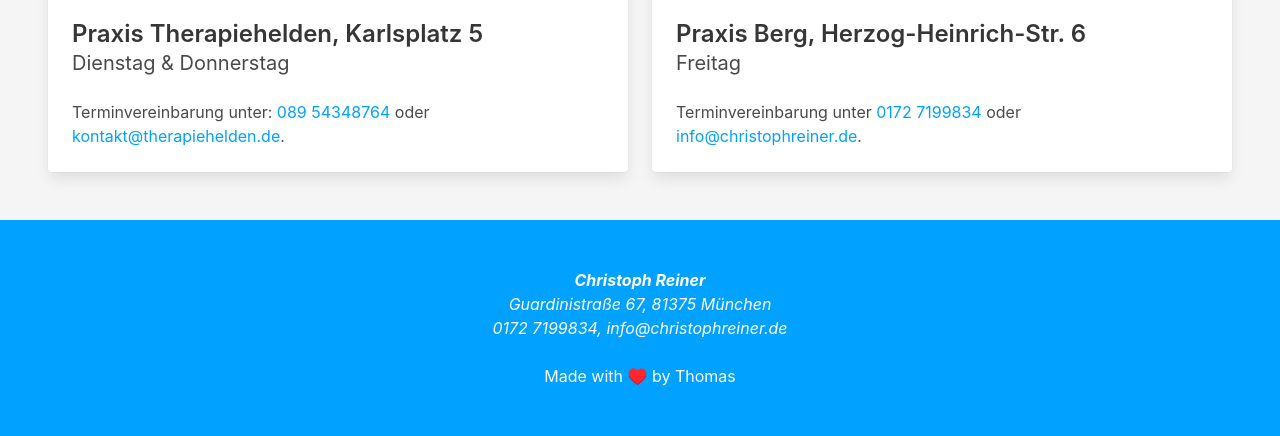
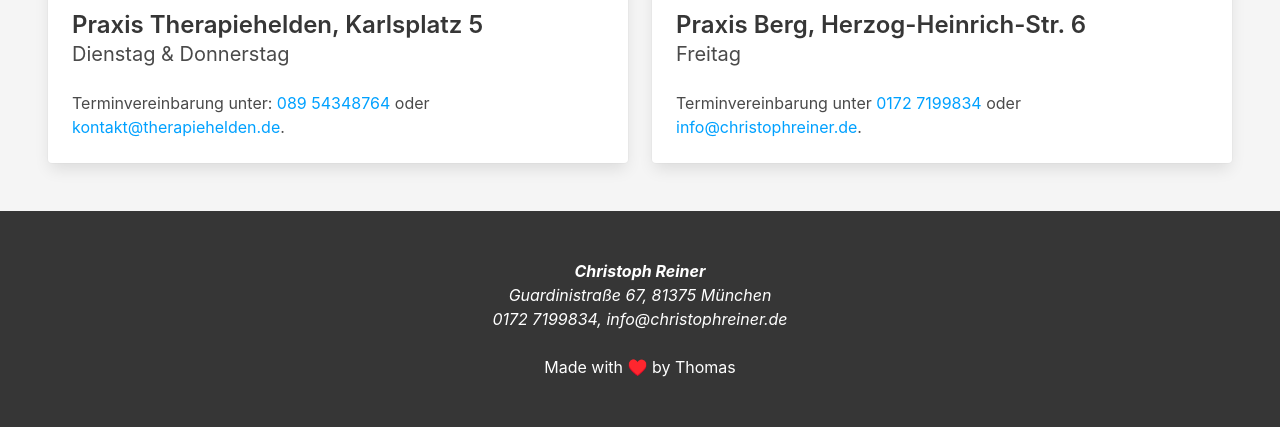
Before and after one commit to ThomasPr/christophreiner.de, a Jekyll site: the page built from index.html, in a window 1280 px wide and 900 px high, scrolled down 1194 px, cut to the strip 464-900 px from the top of the window. Built offline with Jekyll 4.4.1, drawn with Linux system fonts in a browser that asks for light colours.

Commit message:
minor design improvments

```diff
--- a/index.html
+++ b/index.html
@@ -21,7 +21,7 @@
 
 <section id="home" class="hero is-primary is-medium">
   <div class="hero-body">
-    <h1 class="title has-text-primary">Christoph Reiner</h1>
+    <h1 class="title">Christoph Reiner</h1>
     <p class="subtitle">private Physiotherapie</p>
   </div>
 </section>
@@ -29,14 +29,14 @@
 
 <section class="hero is-success is-bold">
   <div class="hero-body">
-    <p class="title">Ab 4. Oktober 2021 wieder für Sie verfügbar!</p>
+    <p class="title is-size-4 has-text-centered">Ab 4. Oktober 2021 wieder für Sie verfügbar!</p>
   </div>
 </section>
 
 
 <section id="uber-mich" class="hero is-medium">
   <div class="hero-body">
-    <h2 class="title has-text-primary">Über mich</h2>
+    <h2 class="title has-text-white">Über mich</h2>
     <div class="content has-text-white">
       <ul>
         <li>5-jähriges Osteopathie Studium nach BAO mit klinischer Prüfung (1350&nbsp;Stunden)</li>
@@ -114,12 +114,12 @@
 </section>
 
 
-<footer class="footer has-background-primary">
+<footer class="footer has-background-dark">
   <div class="content has-text-centered has-text-white">
     <address>
       <strong class="has-text-white">Christoph&nbsp;Reiner</strong><br>
       Guardinistraße&nbsp;67, 81375&nbsp;München<br>
-      0172&nbsp;7199834, info@christophreiner.de
+      <a class="has-text-white" href="tel:+4901727199834">0172&nbsp;7199834</a>, <a class="has-text-white" href="mailto:info@christophreiner.de">info@christophreiner.de</a>
     </address>
   </div>
   <div class="content has-text-centered ">
```
